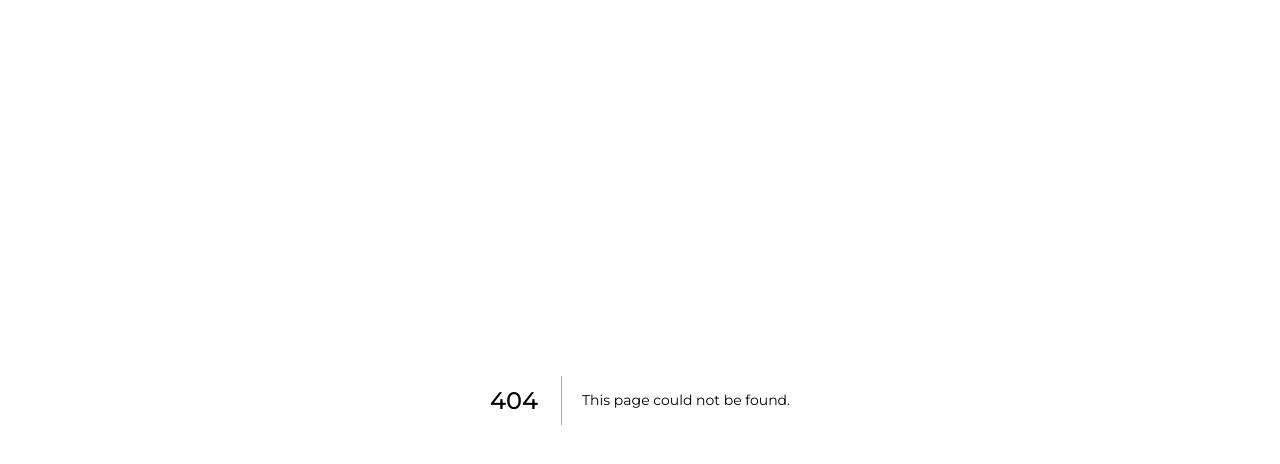
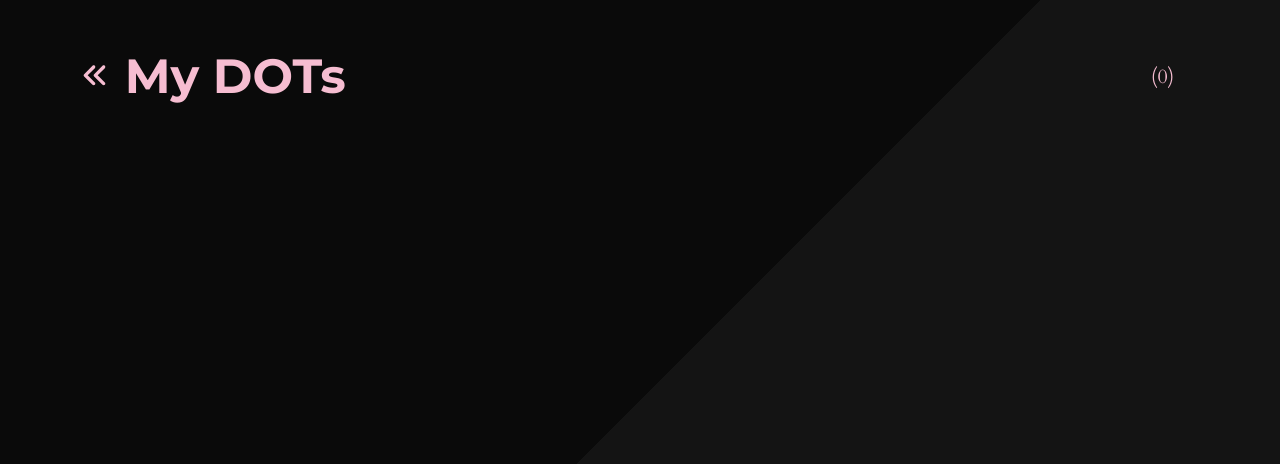
Before and after one commit to jsainz237/nft-dots, a Next.js app: page /my-dots in a window 1280 px wide. Before the commit this address had no page. Shown: the top 464 px of the page. Built offline with nearby package versions, Linux system fonts and the light colour scheme.

Commit message:
feat: add my-dots page

```diff
--- /dev/null
+++ b/src/pages/my-dots.tsx
@@ -0,0 +1,146 @@
+import { ethers, BigNumber } from "ethers";
+import { FC, useEffect, useState } from "react";
+import { FontAwesomeIcon } from '@fortawesome/react-fontawesome';
+import { faSpinner, faAnglesLeft } from '@fortawesome/free-solid-svg-icons';
+import NextLink from "next/link";
+import { Row, Col } from 'react-bootstrap';
+import styled, { keyframes } from 'styled-components';
+
+import Dots from '../artifacts/contracts/Dot.sol/Dot.json';
+import { Section } from "../components/Section";
+
+namespace Styled {
+    export const SectionContainer = styled(Section)`
+        height: 100vh;
+        display: flex;
+        flex-direction: column;
+        justify-content: space-between;
+        overflow: hidden;
+        padding-left: 1rem;
+        padding-right: 1rem;
+        color: ${({ theme }) => theme.s0};
+        background: linear-gradient(135deg, #0a0a0a 50%, #141414 50%);
+
+        h1 { margin: 0; }
+    `;
+
+    export const TitleBar = styled.div`
+        width: 100%;
+        display: flex;
+        justify-content: space-between;
+        align-items: center;
+        margin-bottom: 1rem;
+
+        *:first-child {
+            margin-right: 0.5rem;
+        }
+    `;
+
+    export const Link = styled.a`
+        cursor: pointer;
+        &:hover {
+            color: ${({ theme }) => theme.s0} !important;
+            opacity: 0.5;
+        }
+    `;
+
+    export const DotContainer = styled.div<{ isLoading?: boolean }>`
+        height: 100%;
+        border: ${({ isLoading }) => !isLoading && `1px solid lightgray`};
+        padding: ${({ isLoading }) => isLoading && `4rem`};
+        display: flex;
+        justify-content: center;
+        align-items: center;
+
+        img {
+            width: 100%;
+            height: 100%;
+        }
+    `;
+
+    const rotate = keyframes`
+        from { transform: rotate(0deg);   }
+        to   { transform: rotate(360deg); }
+    `;
+
+    export const Loader = styled(FontAwesomeIcon)`
+        animation: ${rotate} 1s linear;
+    `;
+}
+
+const DotImage: FC<{ nftId: number}> = ({ nftId }) => {
+    const [isLoading, setLoading] = useState<boolean>(true);
+
+    return (
+        <Col style={{
+            display: 'flex',
+            justifyContent: 'center',
+            alignItems: 'center',
+            marginBottom: '1.5rem',
+        }}>
+            <Styled.DotContainer key={nftId} isLoading={isLoading}>
+                {isLoading && <Styled.Loader size="2x" icon={faSpinner} />}
+                <div style={{ display: isLoading ? 'none' : 'block' }}>
+                    <img
+                        src={`${process.env.NEXT_PUBLIC_PNG_PATH}/${nftId}.png`}
+                        onLoad={() => setLoading(false)}
+                    />
+                </div>
+            </Styled.DotContainer>
+        </Col>
+    )
+}
+
+const MyDots: FC = () => {
+    const [nfts, setNfts] = useState<number[]>();
+
+    useEffect(() => {
+        getMyDots();
+    }, []);
+
+    const getMyDots = async () => {
+        try {
+            // @ts-ignore
+            const provider = new ethers.providers.Web3Provider(window.ethereum);
+            const signer = provider.getSigner();
+            const contract = new ethers.Contract(
+                process.env.NEXT_PUBLIC_CONTRACT_ADDRESS,
+                Dots.abi,
+                signer
+            );
+
+            const balance: BigNumber = await contract.balanceOf(await signer.getAddress());
+            const tokenIds: number[] = [];
+            for(let i = 0; i < balance.toNumber(); i++) {
+                const tokenId: BigNumber = await contract.tokenOfOwnerByIndex(signer.getAddress(), i);
+                tokenIds.push(tokenId.toNumber());
+            }
+            setNfts(tokenIds);
+
+        } catch(err) {
+            console.error(err.message);
+            alert(`ERROR: Something went wrong.`);
+        }
+    }
+
+    return (
+        <Styled.SectionContainer sectionId="my-dots" style={{ overflow: 'auto' }} withContainer>
+            <Styled.TitleBar>
+                <div style={{ display: 'flex', justifyContent: 'center', alignItems: 'center' }}>
+                    <NextLink href="/">
+                        <Styled.Link><FontAwesomeIcon size="lg" icon={faAnglesLeft} /></Styled.Link>
+                    </NextLink>
+                    <h1 className='section-title'>My DOTs</h1>
+                </div>
+                <p style={{ margin: '0 1.5rem 0 0' }}>({ nfts?.length ?? 0 })</p>
+            </Styled.TitleBar>
+            <div style={{ overflow: 'auto' }}>
+                <Row xs={1} sm={2} lg={3} style={{ width: '100%' }}>
+                    {nfts && nfts.map(nftId => <DotImage nftId={nftId} />)}
+                </Row>
+            </div>
+        </Styled.SectionContainer>
+    );
+}
+
+export default MyDots;
```
Also changed, not shown: src/components/HomeSection/WalletButton.tsx (+4 -27 lines).
